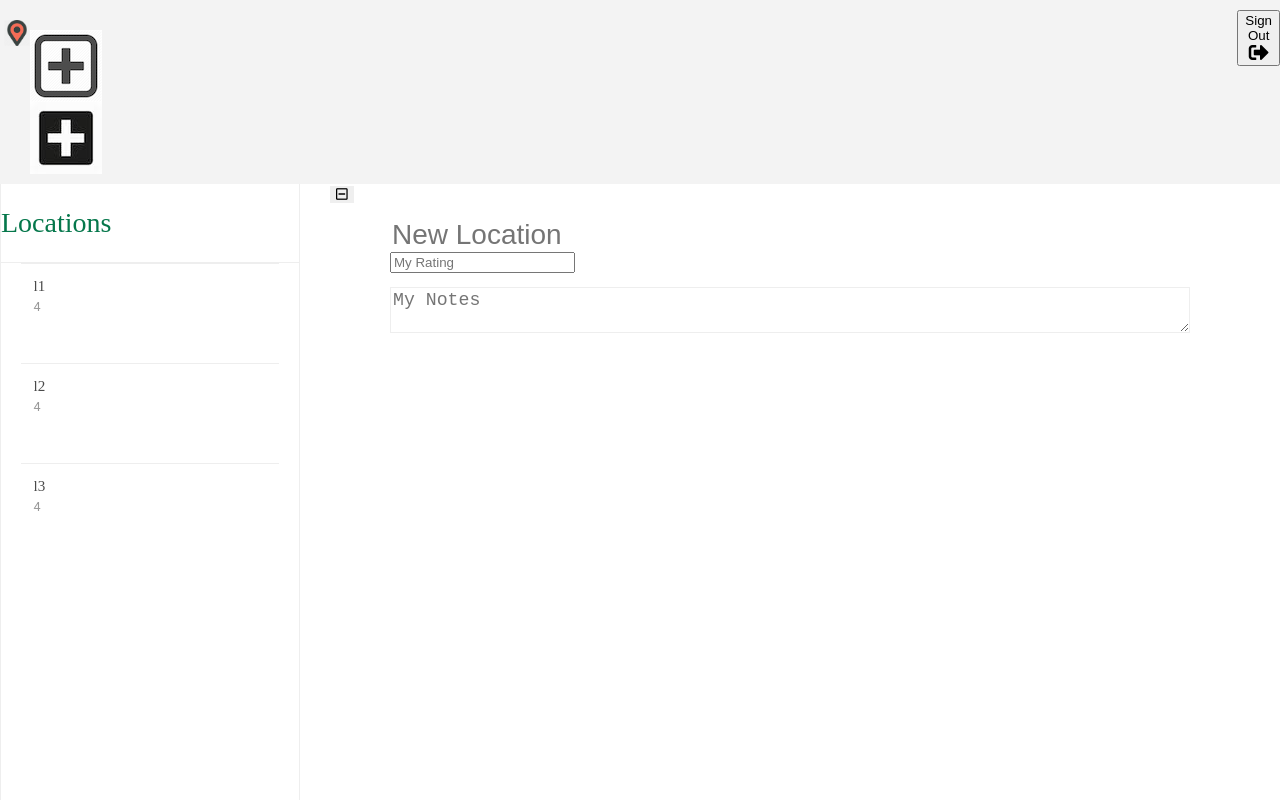
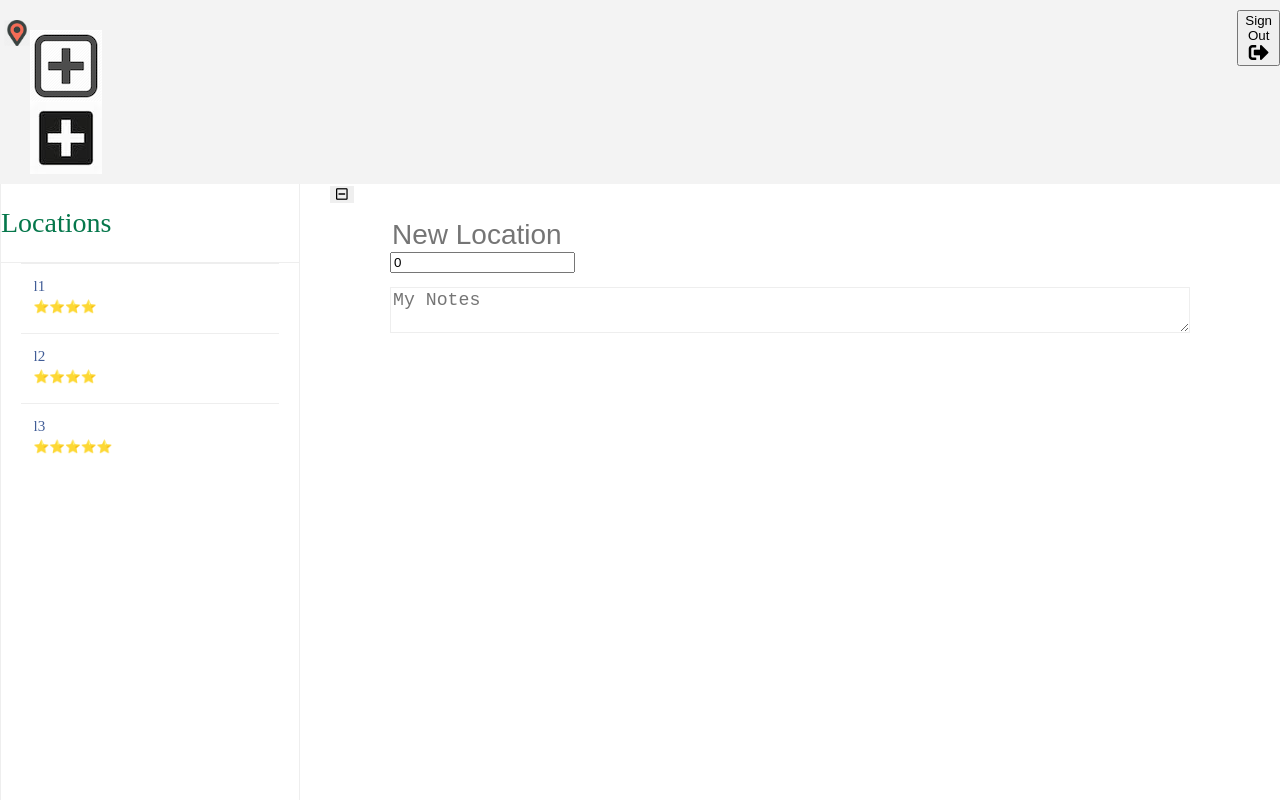
Before and after one commit to UnnatiPulla/whereToGo, a React (Create React App) app: page / in a window 1280 px wide. Shown: the top 800 px of the page. Built offline with nearby package versions, Linux system fonts and the light colour scheme; a web font is replaced by a local one.

Commit message:
Clicked location deets are displayed in deets component

```diff
--- a/src/Deets.js
+++ b/src/Deets.js
@@ -1,12 +1,12 @@
 import React from "react"
 import "./Deets.css"
 
-const Deets = () =>{
+const Deets = ({currentLocation}) =>{
 return (
     <div className ="Deets">
         <div className="actions">
             <button type="button">
-                <i class="far fa-minus-square"></i>
+                <i className="far fa-minus-square"></i>
             </button>
         </div>
         <form>
@@ -15,11 +15,12 @@ return (
                 type="text"
                 name="title"
                 placeholder="New Location"
+                value={currentLocation.title}
               />
 
-              <input type="numbers" name="rating" placeholder="My Rating"/>
+              <input type="numbers" name="rating" placeholder="My Rating" value={currentLocation.rating}/>
             </p>
-            <textarea name="notes" placeholder="My Notes"></textarea>
+            <textarea name="notes" placeholder="My Notes" value={currentLocation.title}></textarea>
         </form>
     </div>
 );
--- a/src/List.css
+++ b/src/List.css
@@ -36,7 +36,7 @@
     text-decoration: none;
   }
   .List ul>li {
-    height: 100px;
+    height: 70px;
     font-size: 90%;
     cursor: pointer;
     overflow: hidden;
@@ -48,9 +48,9 @@
     transition: background-color .1s ease-in-out, color .1s ease-in-out;
   }
   .List ul li .location {
-    border-top: 1px solid #eee;
+    border-top: 0.5px solid #eee;
     margin: 0 2rem;
-    padding: 1rem 4px;
+    padding: 5rem 4px;
   }
   .List ul a:first-of-type li .location {
     border-top: none;
@@ -67,7 +67,7 @@
     border-color: transparent;
   }
   .List ul li .location-title {
-    color: #4a4a4a;
+    color: #415d97;
     font-family: Fauna One;
     font-size: 120%;
     font-weight: 400;
@@ -76,12 +76,12 @@
     -o-text-overflow: ellipsis;
     text-overflow: ellipsis;
   }
-  .List ul li .location-body {
+  .List ul li .location-rating {
     height: 54px;
     overflow: hidden;
-    margin-top: .5rem;
+    margin-bottom: .5rem;
   }
-  .List ul li .location-body * {
+  .List ul li .location-rating * {
     font-size: 1em!important;
     margin: 0!important;
     padding: 0!important;
--- a/src/List.js
+++ b/src/List.js
@@ -3,17 +3,13 @@ import "./List.css"
 
 import Location from "./Location"
 
-const List = () => {
-  const locationsArray=[{id:1 ,
-  title:"l1", rating: 4 },{id:2,
-    title:"l2", rating: 4 },{id:3 ,
-      title:"l3", rating: 4 }]
+const List = ({locationsArray, setCurrentLocation}) => {
 
 return (
     <div className ="List">
     <h1>Locations</h1>
       <ul id="locations">{
-        locationsArray.map(location => (<Location key ={location.id} location={location}/>
+        locationsArray.map(location => (<Location key ={location.id} location={location} setCurrentLocation={setCurrentLocation}/>
           ))
       }
       </ul>
--- a/src/Location.js
+++ b/src/Location.js
@@ -1,16 +1,22 @@
 import React from "react"
 
 
-const Location = ({location}) => {
-
+const Location = ({location, setCurrentLocation}) => {
+    const displayRating = (rating) => {
+      var rate="";
+      for(var i=0; i<rating; i++){
+        rate = rate + "⭐";
+      }
+      return rate;
+    }
         return(
-        <li className="Location">
+        <li className="Location" onClick={() => setCurrentLocation(location)}>
               <div className="location">
                   <div className="location-title">
                     {location.title}
                   </div>
                   <div className="location-rating">
-                    {location.rating}
+                    {displayRating(location.rating)}
                   </div>
               </div>
           </li>
--- a/src/Main.js
+++ b/src/Main.js
@@ -6,9 +6,17 @@ import Toolbar from "./Toolbar"
 
 class Main extends React.Component{
     state={
-        locationsArray : [],
+        locationsArray : [
+            {id:1 , title:"l1", rating: 4 },
+            {id:2,title:"l2", rating: 4 },
+            {id:3 ,title:"l3", rating: 5 }],
 
+        currentLocation: {id: null, title:"", rating: 0 },
 
+    }
+
+    setCurrentLocation =(location) => {
+        this.setState({currentLocation: location});
     }
 
 
@@ -19,8 +27,8 @@ class Main extends React.Component{
                    <Toolbar />
                 </div>
                 <div className = "Content" style={style}>
-               <List />
-               <Deets />
+               <List locationsArray={this.state.locationsArray} setCurrentLocation={this.setCurrentLocation}/>
+               <Deets currentLocation={this.state.currentLocation}/>
                </div>
             </div>
         );
```
Also changed, not shown: src/Location.css (added).
